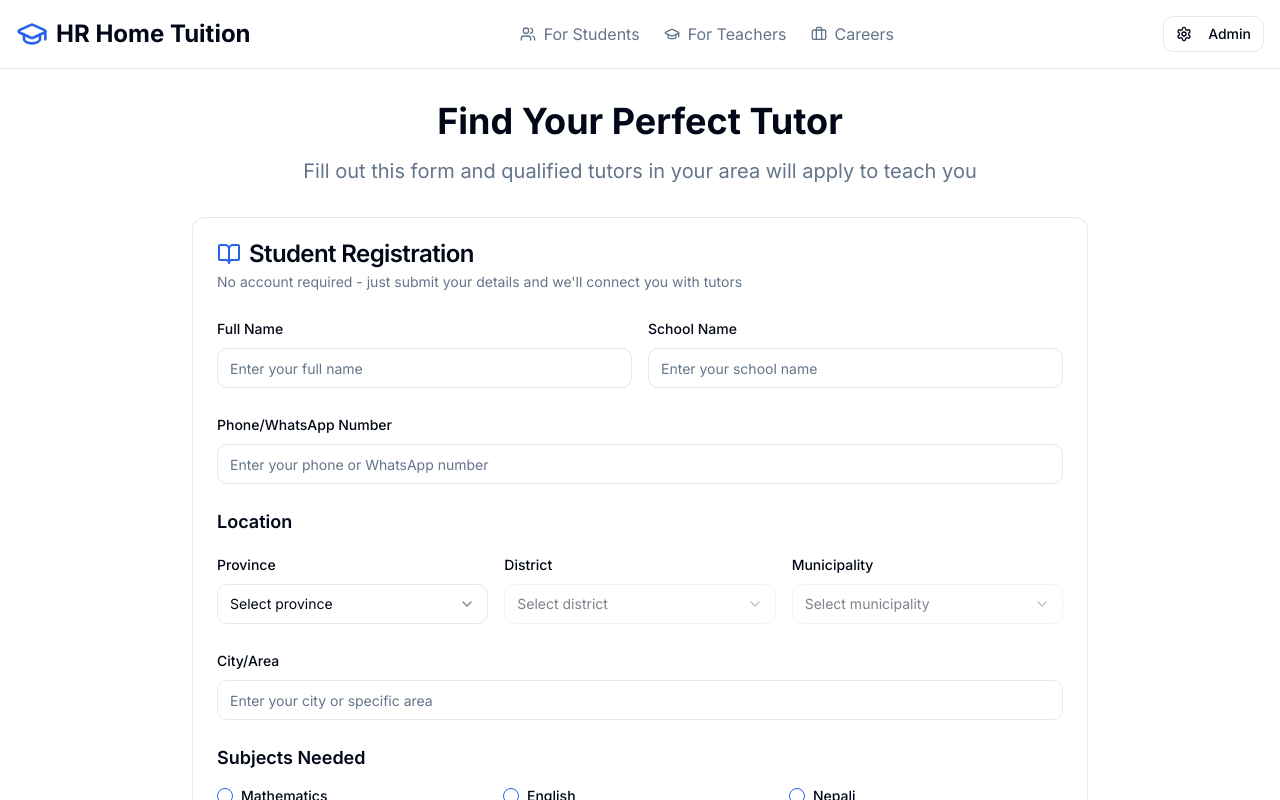
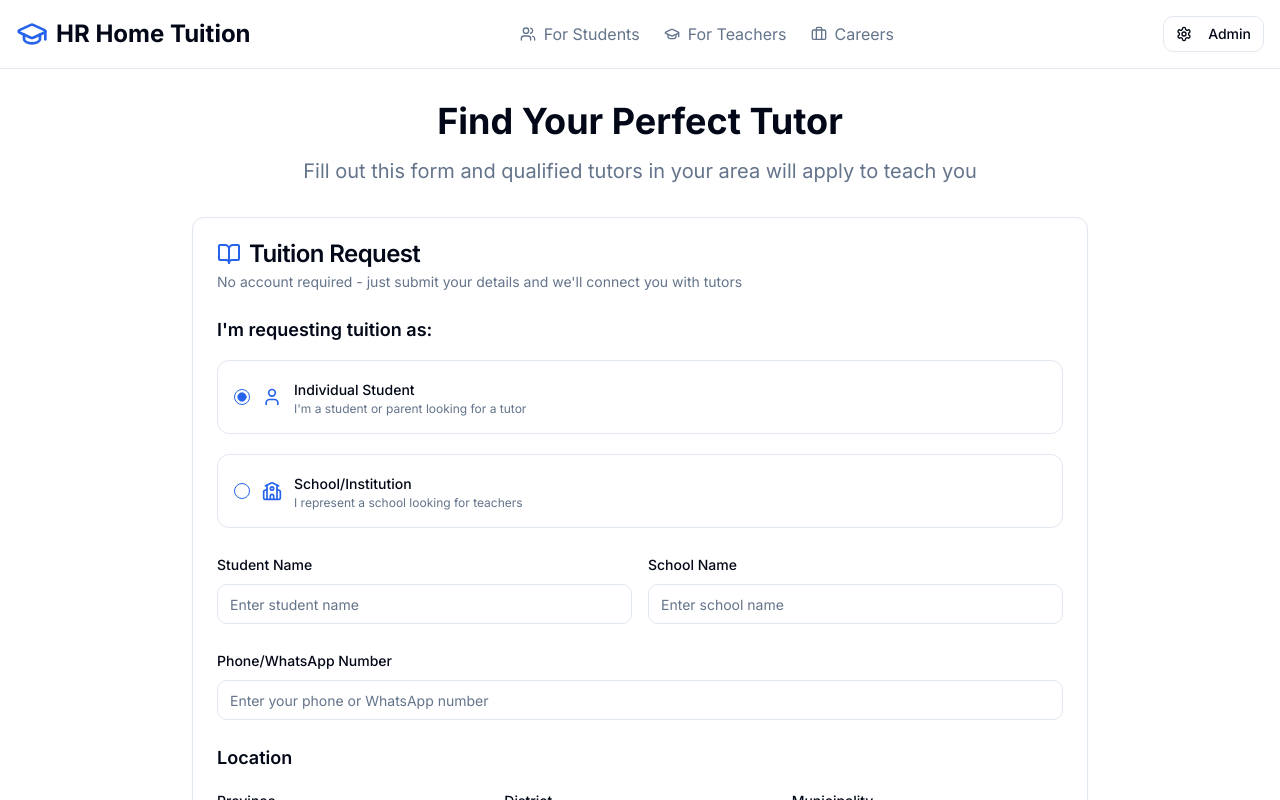
Before and after one commit to nishanneupane/hometution, a Next.js app: page /student in a window 1280 px wide. Shown: the top 800 px of the page. Built offline with nearby package versions, Linux system fonts and the light colour scheme.

Commit message:
feat: differentiate student and school tuition requests
Add radio buttons for request type and update form content, database, and UI.

#VERCEL_SKIP

Co-authored-by: Nishan Neupane <101743116+nishanneupane@users.noreply.github.com>

```diff
--- a/app/api/students/route.ts
+++ b/app/api/students/route.ts
@@ -7,9 +7,22 @@ export async function POST(request: NextRequest) {
     const body = await request.json()
     const validatedData = studentRegistrationSchema.parse(body)
 
-    // Create student record
     const student = await prisma.student.create({
-      data: validatedData,
+      data: {
+        requestType: validatedData.requestType,
+        name: validatedData.name,
+        schoolName: validatedData.schoolName,
+        phoneOrWhatsapp: validatedData.phoneOrWhatsapp,
+        province: validatedData.province,
+        district: validatedData.district,
+        municipality: validatedData.municipality,
+        city: validatedData.city,
+        subject: validatedData.subject,
+        preferredTimeFrom: validatedData.preferredTimeFrom,
+        preferredTimeTo: validatedData.preferredTimeTo,
+        parentCtzOrStudentCtz: validatedData.parentCtzOrStudentCtz,
+        extraInfo: validatedData.extraInfo,
+      },
     })
 
     // Create tuition request
@@ -20,10 +33,19 @@ export async function POST(request: NextRequest) {
       },
     })
 
-    return NextResponse.json({ success: true, studentId: student.id })
+    // Create notification
+    await prisma.notification.create({
+      data: {
+        title: `New ${validatedData.requestType === "school" ? "School" : "Student"} Request`,
+        message: `${validatedData.name} has submitted a tuition request for ${validatedData.subject.join(", ")}`,
+        type: "student_registration",
+      },
+    })
+
+    return NextResponse.json({ success: true, message: "Registration successful" })
   } catch (error) {
     console.error("Error creating student:", error)
-    return NextResponse.json({ error: "Failed to create student record" }, { status: 500 })
+    return NextResponse.json({ success: false, message: "Registration failed" }, { status: 500 })
   }
 }
 
@@ -41,9 +63,7 @@ export async function GET() {
           },
         },
       },
-      orderBy: {
-        createdAt: "desc",
-      },
+      orderBy: { createdAt: "desc" },
     })
 
     return NextResponse.json(students)
--- a/app/careers/page.tsx
+++ b/app/careers/page.tsx
@@ -3,7 +3,7 @@ import { Card, CardContent, CardDescription, CardHeader, CardTitle } from "@/com
 import { Button } from "@/components/ui/button"
 import { Badge } from "@/components/ui/badge"
 import { prisma } from "@/lib/prisma"
-import { MapPin, Clock, BookOpen, Users } from "lucide-react"
+import { MapPin, Clock, BookOpen, Users, User, School } from "lucide-react"
 
 async function getTuitionRequests() {
   try {
@@ -36,7 +36,9 @@ export default async function CareersPage() {
       <div className="container mx-auto px-4 py-8">
         <div className="text-center mb-8">
           <h1 className="text-4xl font-bold text-foreground mb-4">Tutoring Opportunities</h1>
-          <p className="text-xl text-muted-foreground">Browse available tutoring requests from students in your area</p>
+          <p className="text-xl text-muted-foreground">
+            Browse available tutoring requests from students and schools in your area
+          </p>
         </div>
 
         {tuitionRequests.length === 0 ? (
@@ -51,7 +53,24 @@ export default async function CareersPage() {
               <Card key={request.id} className="hover:shadow-lg transition-shadow">
                 <CardHeader>
                   <div className="flex items-start justify-between">
-                    <div>
+                    <div className="flex-1">
+                      <div className="flex items-center space-x-2 mb-2">
+                        {request.student.requestType === "school" ? (
+                          <School className="h-4 w-4 text-blue-600" />
+                        ) : (
+                          <User className="h-4 w-4 text-green-600" />
+                        )}
+                        <Badge
+                          variant={request.student.requestType === "school" ? "default" : "secondary"}
+                          className={
+                            request.student.requestType === "school"
+                              ? "bg-blue-100 text-blue-800"
+                              : "bg-green-100 text-green-800"
+                          }
+                        >
+                          {request.student.requestType === "school" ? "School" : "Student"}
+                        </Badge>
+                      </div>
                       <CardTitle className="text-lg">{request.student.name}</CardTitle>
                       <CardDescription className="flex items-center space-x-1 mt-1">
                         <MapPin className="h-4 w-4" />
@@ -60,10 +79,17 @@ export default async function CareersPage() {
                         </span>
                       </CardDescription>
                     </div>
-                    <Badge variant="secondary">{request.applications.length} Applied</Badge>
+                    <Badge variant="outline">{request.applications.length} Applied</Badge>
                   </div>
                 </CardHeader>
                 <CardContent className="space-y-4">
+                  <div>
+                    <h4 className="font-semibold text-sm text-muted-foreground mb-2">
+                      {request.student.requestType === "school" ? "INSTITUTION" : "SCHOOL"}
+                    </h4>
+                    <p className="text-sm">{request.student.schoolName}</p>
+                  </div>
+
                   <div>
                     <h4 className="font-semibold text-sm text-muted-foreground mb-2">SUBJECTS</h4>
                     <div className="flex flex-wrap gap-1">
@@ -73,11 +99,6 @@ export default async function CareersPage() {
                         </Badge>
                       ))}
                     </div>
-                  </div>
-
-                  <div>
-                    <h4 className="font-semibold text-sm text-muted-foreground mb-2">SCHOOL</h4>
-                    <p className="text-sm">{request.student.schoolName}</p>
                   </div>
 
                   <div className="flex items-center space-x-4 text-sm text-muted-foreground">
@@ -92,7 +113,7 @@ export default async function CareersPage() {
                   {request.student.extraInfo && (
                     <div>
                       <h4 className="font-semibold text-sm text-muted-foreground mb-2">ADDITIONAL INFO</h4>
-                      <p className="text-sm text-muted-foreground">{request.student.extraInfo}</p>
+                      <p className="text-sm text-muted-foreground line-clamp-3">{request.student.extraInfo}</p>
                     </div>
                   )}
 
--- a/app/student/page.tsx
+++ b/app/student/page.tsx
@@ -10,11 +10,12 @@ import { Input } from "@/components/ui/input"
 import { Textarea } from "@/components/ui/textarea"
 import { Select, SelectContent, SelectItem, SelectTrigger, SelectValue } from "@/components/ui/select"
 import { Checkbox } from "@/components/ui/checkbox"
+import { RadioGroup, RadioGroupItem } from "@/components/ui/radio-group"
 import { Navbar } from "@/components/navbar"
 import { LocationSelector } from "@/components/location-selector"
 import { studentRegistrationSchema, type StudentRegistrationData } from "@/lib/validations"
 import { toast } from "sonner"
-import { Upload, Clock, BookOpen } from "lucide-react"
+import { Upload, Clock, BookOpen, User, School } from "lucide-react"
 
 const subjects = [
   "Mathematics",
@@ -59,6 +60,7 @@ export default function StudentRegistrationPage() {
   const form = useForm<StudentRegistrationData>({
     resolver: zodResolver(studentRegistrationSchema),
     defaultValues: {
+      requestType: "student",
       name: "",
       schoolName: "",
       phoneOrWhatsapp: "",
@@ -73,6 +75,8 @@ export default function StudentRegistrationPage() {
       extraInfo: "",
     },
   })
+
+  const requestType = form.watch("requestType")
 
   const onSubmit = async (data: StudentRegistrationData) => {
     setIsSubmitting(true)
@@ -123,7 +127,7 @@ export default function StudentRegistrationPage() {
             <CardHeader>
               <CardTitle className="flex items-center space-x-2">
                 <BookOpen className="h-6 w-6 text-primary" />
-                <span>Student Registration</span>
+                <span>Tuition Request</span>
               </CardTitle>
               <CardDescription>
                 No account required - just submit your details and we'll connect you with tutors
@@ -132,6 +136,56 @@ export default function StudentRegistrationPage() {
             <CardContent>
               <Form {...form}>
                 <form onSubmit={form.handleSubmit(onSubmit)} className="space-y-6">
+                  {/* Request Type Selection */}
+                  <div className="space-y-4">
+                    <h3 className="text-lg font-semibold">I'm requesting tuition as:</h3>
+                    <FormField
+                      control={form.control}
+                      name="requestType"
+                      render={({ field }) => (
+                        <FormItem>
+                          <FormControl>
+                            <RadioGroup
+                              onValueChange={field.onChange}
+                              value={field.value}
+                              className="flex flex-col space-y-3"
+                            >
+                              <div className="flex items-center space-x-3 p-4 border rounded-lg hover:bg-muted/50 transition-colors">
+                                <RadioGroupItem value="student" id="student" />
+                                <div className="flex items-center space-x-3">
+                                  <User className="h-5 w-5 text-primary" />
+                                  <div>
+                                    <label htmlFor="student" className="text-sm font-medium cursor-pointer">
+                                      Individual Student
+                                    </label>
+                                    <p className="text-xs text-muted-foreground">
+                                      I'm a student or parent looking for a tutor
+                                    </p>
+                                  </div>
+                                </div>
+                              </div>
+                              <div className="flex items-center space-x-3 p-4 border rounded-lg hover:bg-muted/50 transition-colors">
+                                <RadioGroupItem value="school" id="school" />
+                                <div className="flex items-center space-x-3">
+                                  <School className="h-5 w-5 text-primary" />
+                                  <div>
+                                    <label htmlFor="school" className="text-sm font-medium cursor-pointer">
+                                      School/Institution
+                                    </label>
+                                    <p className="text-xs text-muted-foreground">
+                                      I represent a school looking for teachers
+                                    </p>
+                                  </div>
+                                </div>
+                              </div>
+                            </RadioGroup>
+                          </FormControl>
+                          <FormMessage />
+                        </FormItem>
+                      )}
+                    />
+                  </div>
+
                   {/* Personal Information */}
                   <div className="grid grid-cols-1 md:grid-cols-2 gap-4">
                     <FormField
@@ -139,9 +193,14 @@ export default function StudentRegistrationPage() {
                       name="name"
                       render={({ field }) => (
                         <FormItem>
-                          <FormLabel>Full Name</FormLabel>
+                          <FormLabel>{requestType === "school" ? "Contact Person Name" : "Student Name"}</FormLabel>
                           <FormControl>
-                            <Input placeholder="Enter your full name" {...field} />
+                            <Input
+                              placeholder={
+                                requestType === "school" ? "Enter contact person name" : "Enter student name"
+                              }
+                              {...field}
+                            />
                           </FormControl>
                           <FormMessage />
                         </FormItem>
@@ -153,9 +212,12 @@ export default function StudentRegistrationPage() {
                       name="schoolName"
                       render={({ field }) => (
                         <FormItem>
-                          <FormLabel>School Name</FormLabel>
+                          <FormLabel>{requestType === "school" ? "School/Institution Name" : "School Name"}</FormLabel>
                           <FormControl>
-                            <Input placeholder="Enter your school name" {...field} />
+                            <Input
+                              placeholder={requestType === "school" ? "Enter institution name" : "Enter school name"}
+                              {...field}
+                            />
                           </FormControl>
                           <FormMessage />
                         </FormItem>
@@ -285,11 +347,19 @@ export default function StudentRegistrationPage() {
                   <div>
                     <h3 className="text-lg font-semibold mb-4 flex items-center space-x-2">
                       <Upload className="h-5 w-5" />
-                      <span>Citizenship Document (Optional)</span>
+                      <span>
+                        {requestType === "school"
+                          ? "Institution Document (Optional)"
+                          : "Citizenship Document (Optional)"}
+                      </span>
                     </h3>
                     <div className="border-2 border-dashed border-muted-foreground/25 rounded-lg p-6 text-center">
                       <Upload className="h-12 w-12 text-muted-foreground mx-auto mb-4" />
-                      <p className="text-muted-foreground mb-2">Upload parent's or student's citizenship</p>
+                      <p className="text-muted-foreground mb-2">
+                        {requestType === "school"
+                          ? "Upload institution registration or authorization document"
+                          : "Upload parent's or student's citizenship"}
+                      </p>
                       <p className="text-sm text-muted-foreground">PNG, JPG up to 5MB</p>
                       <Button variant="outline" className="mt-4 bg-transparent" type="button">
                         Choose File
@@ -306,7 +376,11 @@ export default function StudentRegistrationPage() {
                         <FormLabel>Additional Information (Optional)</FormLabel>
                         <FormControl>
                           <Textarea
-                            placeholder="Any specific requirements, learning goals, or additional information..."
+                            placeholder={
+                              requestType === "school"
+                                ? "Any specific requirements, number of students, teaching methodology preferences, or additional information..."
+                                : "Any specific requirements, learning goals, or additional information..."
+                            }
                             className="min-h-[100px]"
                             {...field}
                           />
--- a/components/admin/requests-table-client.tsx
+++ b/components/admin/requests-table-client.tsx
@@ -5,7 +5,7 @@ import { Button } from "@/components/ui/button"
 import { Badge } from "@/components/ui/badge"
 import { Avatar, AvatarFallback } from "@/components/ui/avatar"
 import { approveApplication, rejectApplication } from "@/lib/actions/application-actions"
-import { CheckCircle, XCircle, FileText, MapPin, Clock, Phone } from "lucide-react"
+import { CheckCircle, XCircle, FileText, MapPin, Clock, Phone, User, School } from "lucide-react"
 import { toast } from "sonner"
 
 interface RequestsTableClientProps {
@@ -38,7 +38,7 @@ export function RequestsTableClient({ requests }: RequestsTableClientProps) {
           <FileText className="h-16 w-16 text-gray-300 mb-4" />
           <h3 className="text-lg font-medium text-gray-900 mb-2">No tuition requests found</h3>
           <p className="text-gray-600 text-center max-w-md">
-            Tuition requests will appear here when students register for tutoring services.
+            Tuition requests will appear here when students or schools register for tutoring services.
           </p>
         </CardContent>
       </Card>
@@ -58,7 +58,26 @@ export function RequestsTableClient({ requests }: RequestsTableClientProps) {
                   </AvatarFallback>
                 </Avatar>
                 <div>
-                  <h3 className="text-lg font-semibold text-gray-900">{request.student.name}</h3>
+                  <div className="flex items-center space-x-2 mb-1">
+                    <h3 className="text-lg font-semibold text-gray-900">{request.student.name}</h3>
+                    <div className="flex items-center space-x-1">
+                      {request.student.requestType === "school" ? (
+                        <School className="h-4 w-4 text-blue-600" />
+                      ) : (
+                        <User className="h-4 w-4 text-green-600" />
+                      )}
+                      <Badge
+                        variant={request.student.requestType === "school" ? "default" : "secondary"}
+                        className={
+                          request.student.requestType === "school"
+                            ? "bg-blue-100 text-blue-800"
+                            : "bg-green-100 text-green-800"
+                        }
+                      >
+                        {request.student.requestType === "school" ? "School" : "Student"}
+                      </Badge>
+                    </div>
+                  </div>
                   <p className="text-gray-600">{request.student.schoolName}</p>
                 </div>
               </div>
--- a/lib/validations.ts
+++ b/lib/validations.ts
@@ -1,6 +1,9 @@
 import { z } from "zod"
 
 export const studentRegistrationSchema = z.object({
+  requestType: z.enum(["student", "school"], {
+    required_error: "Please select request type",
+  }),
   name: z.string().min(2, "Name must be at least 2 characters"),
   schoolName: z.string().min(2, "School name must be at least 2 characters"),
   phoneOrWhatsapp: z.string().min(10, "Phone number must be at least 10 digits"),
```
Also changed, not shown: 2 other files (tests, documents, lock files or other folders).
